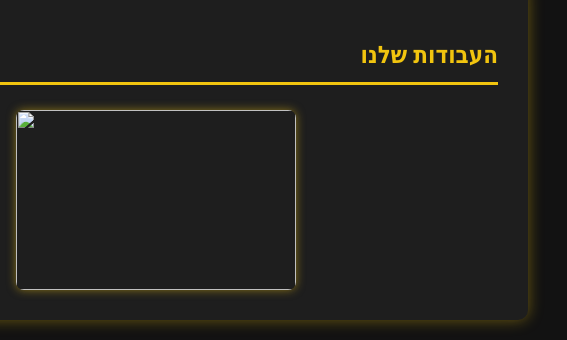
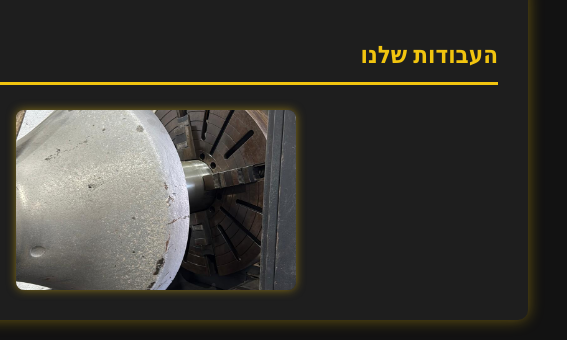
Before and after one commit to sidrotechnology-coder/sidro-technology, a plain HTML site: page index.html in a window 1280 px wide. Shown: the part 686-1026 px from the top of the page, 612-1179 px from the left. Drawn offline with Linux system fonts and the light colour scheme.

Commit message:
Update index.html

```diff
--- a/index.html
+++ b/index.html
@@ -130,7 +130,7 @@
 
 
 
-                <img src="" alt="" />
+                <img src="sw.jpeg" alt="" />
             </div>
         </section>
 
```
